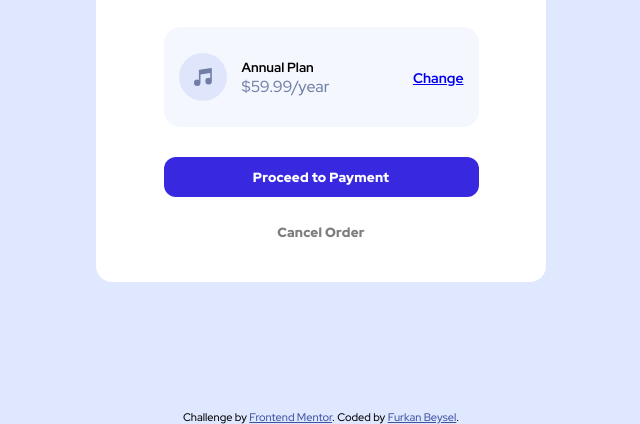
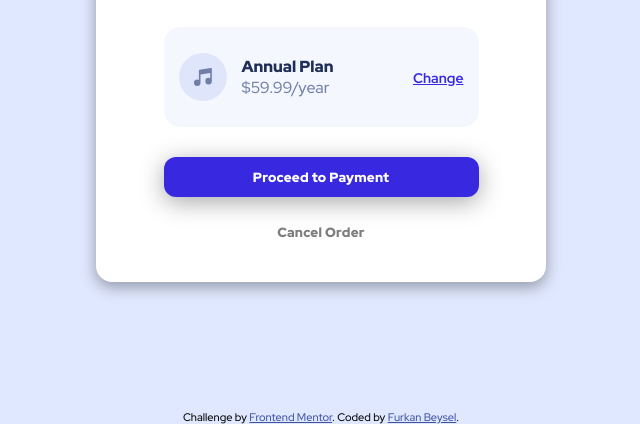
Before and after one commit to furkanbeysel/order-summary-component, a plain HTML site: page index.html in a window 1280 px wide. Shown: the part 492-916 px from the top of the page, without its empty margins (319-959 px from the left). Drawn offline with Linux system fonts and the light colour scheme.

Commit message:
Update styles.css
Add box shadows and editing some font weights.

```diff
--- a/styles.css
+++ b/styles.css
@@ -38,6 +38,7 @@ body {
   border-radius: 1rem;
   margin: 10% auto;
   overflow: hidden;
+  box-shadow: rgba(0, 0, 0, 0.35) 0px 5px 15px;
 }
 
 .text-container {
@@ -71,6 +72,16 @@ body {
   text-align: left;
 }
 
+h5 {
+  font-size: 16px;
+  color: var(--dark-blue);
+  font-weight: 900;
+}
+
+.right-plan a {
+  color: var(--bright-blue);
+}
+
 .price {
   margin-left: 15px;
 }
@@ -99,6 +110,7 @@ body {
 .payment-btn {
   background-color: var(--bright-blue);
   color: white;
+  box-shadow: rgba(0, 0, 0, 0.35) 0px 5px 25px;
 }
 
 .payment-btn:hover {
```
